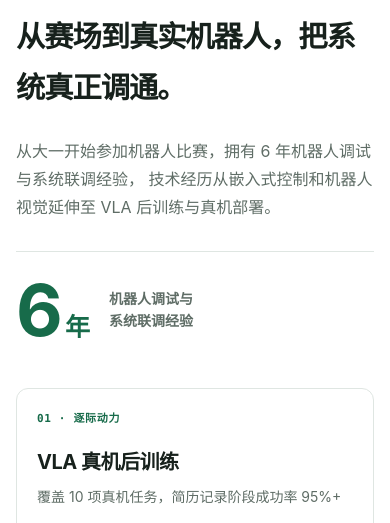
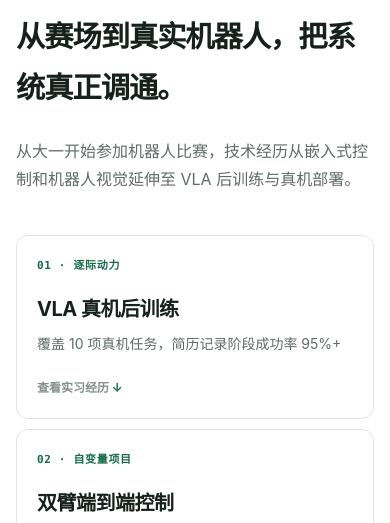
Before and after one commit to Ruyi-LimX/Ruyi-LimX.github.io, a plain HTML site: page index.html in a window 390 px wide. Shown: the part 288-811 px from the top of the page. Drawn offline with Linux system fonts and the light colour scheme.

Commit message:
Remove six-year hero callout
Remove the six-year experience sentence and green tenure figure while retaining the freshman robotics origin story.

```diff
--- a/index.html
+++ b/index.html
@@ -5,7 +5,7 @@
     <meta name="viewport" content="width=device-width, initial-scale=1" />
     <meta
       name="description"
-      content="龚志路的个人主页：拥有 6 年机器人调试经验，经历逐际动力 VLA 实习、自变量 WALL-OSS 双臂项目及全国机器人竞赛。"
+      content="龚志路的个人主页，展示逐际动力 VLA 实习、自变量 WALL-OSS 双臂项目及机器人竞赛经历。"
     />
     <meta name="robots" content="index, follow" />
     <meta name="theme-color" content="#ffffff" />
@@ -15,13 +15,13 @@
     <meta property="og:title" content="龚志路｜机器人学习与 VLA" />
     <meta
       property="og:description"
-      content="6 年机器人调试经验，经历逐际动力 VLA 实习、自变量 WALL-OSS 双臂项目及全国机器人竞赛。"
+      content="逐际动力 VLA 实习、自变量 WALL-OSS 双臂项目及全国机器人竞赛经历。"
     />
     <meta name="twitter:card" content="summary" />
 
     <link rel="canonical" href="https://ruyi-limx.github.io/" />
     <link rel="icon" href="favicon.svg" type="image/svg+xml" />
-    <link rel="stylesheet" href="styles.css?v=3" />
+    <link rel="stylesheet" href="styles.css?v=4" />
     <title>龚志路｜机器人学习与 VLA</title>
 
     <script type="application/ld+json">
@@ -87,15 +87,9 @@
             <h1 id="hero-title">龚志路</h1>
             <p class="hero-role">从赛场到真实机器人，把系统真正调通。</p>
             <p class="hero-intro">
-              从大一开始参加机器人比赛，拥有 6 年机器人调试与系统联调经验，
-              技术经历从嵌入式控制和机器人视觉延伸至 VLA 后训练与真机部署。
+              从大一开始参加机器人比赛，技术经历从嵌入式控制和机器人视觉延伸至 VLA 后训练与真机部署。
             </p>
           </div>
-
-          <aside class="hero-tenure" aria-label="六年机器人调试经验">
-            <strong><span>6</span> 年</strong>
-            <p>机器人调试与<br />系统联调经验</p>
-          </aside>
         </div>
 
         <div class="hero-highlights" aria-label="三项核心成绩">
--- a/styles.css
+++ b/styles.css
@@ -189,10 +189,7 @@ dd {
 }
 
 .hero-main {
-  display: grid;
-  grid-template-columns: minmax(0, 1fr) minmax(210px, 0.32fr);
-  align-items: end;
-  gap: clamp(48px, 9vw, 112px);
+  max-width: 820px;
 }
 
 .hero-status {
@@ -224,43 +221,6 @@ dd {
   color: var(--text-soft);
   font-size: 17px;
   line-height: 1.75;
-}
-
-.hero-tenure {
-  display: flex;
-  align-items: center;
-  min-height: 166px;
-  padding-left: 32px;
-  border-left: 1px solid var(--line-strong);
-  flex-direction: column;
-  justify-content: center;
-}
-
-.hero-tenure strong {
-  display: flex;
-  align-items: baseline;
-  align-self: flex-start;
-  margin-bottom: 8px;
-  color: var(--accent);
-  font-size: 25px;
-  line-height: 1;
-  letter-spacing: -0.04em;
-}
-
-.hero-tenure strong span {
-  margin-right: 8px;
-  font-size: clamp(78px, 8vw, 112px);
-  font-weight: 750;
-  letter-spacing: -0.08em;
-}
-
-.hero-tenure p {
-  align-self: flex-start;
-  margin-bottom: 0;
-  color: var(--text-soft);
-  font-size: 14px;
-  font-weight: 650;
-  line-height: 1.55;
 }
 
 .hero-highlights {
@@ -823,11 +783,6 @@ dd {
     gap: 42px;
   }
 
-  .hero-main {
-    grid-template-columns: minmax(0, 1fr) 190px;
-    gap: 44px;
-  }
-
   .hero-highlights {
     gap: 10px;
   }
@@ -906,11 +861,6 @@ dd {
     font-size: clamp(48px, 15vw, 64px);
   }
 
-  .hero-main {
-    grid-template-columns: 1fr;
-    gap: 30px;
-  }
-
   .hero-status {
     margin-bottom: 18px;
     font-size: 13px;
@@ -922,29 +872,6 @@ dd {
 
   .hero-intro {
     font-size: 16px;
-  }
-
-  .hero-tenure {
-    min-height: auto;
-    padding: 22px 0 0;
-    border-top: 1px solid var(--line);
-    border-left: 0;
-    flex-direction: row;
-    justify-content: flex-start;
-    gap: 20px;
-  }
-
-  .hero-tenure strong,
-  .hero-tenure p {
-    align-self: center;
-  }
-
-  .hero-tenure strong {
-    margin-bottom: 0;
-  }
-
-  .hero-tenure strong span {
-    font-size: 72px;
   }
 
   .hero-highlights {
```
